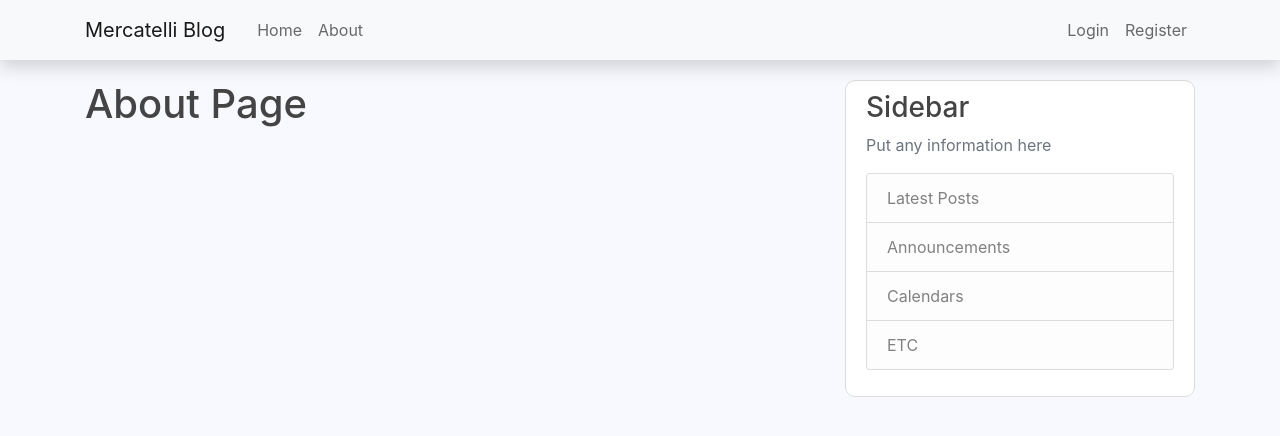
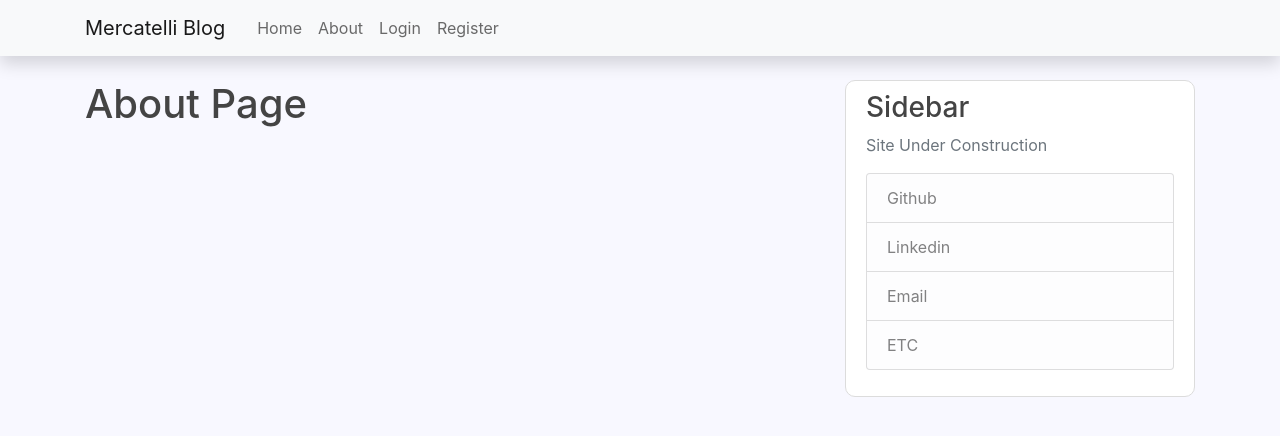
Before and after one commit to davimercatelli/Flaskblog, a Flask app: page /about in a window 1280 px wide. Shown: the top 436 px of the page. Run offline with Flask 2, Linux system fonts and the light colour scheme; some libraries are stand-ins or nearby versions.

Commit message:
Layout Mods

```diff
--- a/flaskblog/static/main.css
+++ b/flaskblog/static/main.css
@@ -13,15 +13,12 @@ h1, h2, h3, h4, h5, h6 {
 	color: #444444;
 }
 
-.navbar {
-	height: 60px;
-}
-
 .site-header .navbar-nav .nav-link {
 	color: #696969;
 }
 
 .site-header .navbar-nav .nav-link:hover {
+	background-color: #d3d3d3;
 	color: #000;
 }
 
--- a/flaskblog/templates/layout.html
+++ b/flaskblog/templates/layout.html
@@ -20,24 +20,36 @@
 		<nav class="navbar navbar-expand-lg navbar-light bg-light shadow fixed-top">
 			<div class="container">
 				<a class="navbar-brand mr-4" href="/"><span>Mercatelli</span> Blog</a>
-				<button class="navbar-toggler" type="button" data-toggle="collapse" data-target="#navbarSupportedContent" aria-controls="navbarSupportedContent" aria-expanded="false" aria-label="Toggle navigation">
+				<button class="navbar-toggler" type="button" data-toggle="collapse" data-target="#collapsibleNavbar" aria-controls="collapsibleNavbar" aria-expanded="false" aria-label="Toggle navigation">
 					<span class="navbar-toggler-icon"></span>
 				</button>
-				<div class="collapse navbar-collapse" id="navbarToogle">
-					<div class="navbar-nav mr-auto">
-						<a class="nav-item nav-link" href="{{ url_for('main.home') }}">Home</a>
-						<a class="nav-item nav-link" href="{{ url_for('main.about') }}">About</a>
-					</div>
-					<div class="navbar-nav">
+				<div class="collapse navbar-collapse" id="collapsibleNavbar">
+					<ul class="navbar-nav mr-auto">
+						<li class="nav-item">
+							<a class="nav-link" href="{{ url_for('main.home') }}">Home</a>
+						</li>
+						<li class="nav-item">
+							<a class="nav-link" href="{{ url_for('main.about') }}">About</a>
+						</li>
 						{% if current_user.is_authenticated %}
-							<a class="nav item nav-link" href="{{ url_for('posts.new_post') }} ">New Post</a>
-							<a class="nav-item nav-link" href="{{ url_for('users.account') }} ">{{ current_user.username }}</a>
-							<a class="nav-item nav-link" href="{{ url_for('users.logout') }} ">Logout</a>
+							<li class="nav-item">
+								<a class="nav-link" href="{{ url_for('posts.new_post') }} ">New Post</a>
+							</li>
+							<li class="nav-item">
+								<a class="nav-link" href="{{ url_for('users.account') }} ">{{ current_user.username }}</a>
+							</li>
+							<li class="nav-item">
+								<a class="nav-link" href="{{ url_for('users.logout') }} ">Logout</a>
+							</li>
 						{% else%}
-							<a class="nav-item nav-link" href="{{ url_for('users.login') }} ">Login</a>
-							<a class="nav-item nav-link" href="{{ url_for('users.register') }}">Register</a>
+							<li class="nav-item">
+								<a class="nav-link" href="{{ url_for('users.login') }} ">Login</a>
+							</li>
+							<li class="nav-item">
+								<a class="nav-link" href="{{ url_for('users.register') }}">Register</a>
+							</li>
 						{% endif %}
-					</div>
+					</ul>
 				</div>
 			</div>
 		</nav>
@@ -59,11 +71,11 @@
 			<div class="col-md-4">
 				<div class="content-section">
 					<h3>Sidebar</h3>
-						<p class="text-muted">Put any information here
+						<p class="text-muted">Site Under Construction
 							<ul class="list-group">
-								<li class="list-group-item list-group-item-light">Latest Posts</li>
-								<li class="list-group-item list-group-item-light">Announcements</li>
-								<li class="list-group-item list-group-item-light">Calendars</li>
+								<li class="list-group-item list-group-item-light">Github</li>
+								<li class="list-group-item list-group-item-light">Linkedin</li>
+								<li class="list-group-item list-group-item-light">Email</li>
 								<li class="list-group-item list-group-item-light">ETC</li>
 							</ul>
 						</p>
```
Also changed, not shown: requirements.txt (added, +27 -0 lines), flaskblog/site.db.
